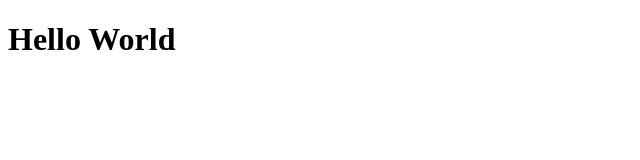
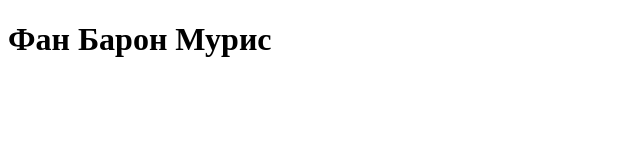
Before and after one commit to zh-konopleova/githelp, a plain HTML site: page index.html in a window 1280 px wide. Shown: the whole page, without its empty margins (0-640 px from the left). Drawn offline with Linux system fonts and the light colour scheme.

Commit message:
modified index.html, about Cat

```diff
--- a/index.html
+++ b/index.html
@@ -1,10 +1,10 @@
 <!DOCTYPE html>
 <html>
     <head>
-        <title>Hello World</title>
+        <title>Повелитель Бреста</title>
     </head>
 
     <body>
-        <h1>Hello World</h1>
+        <h1>Фан Барон Мурис<h1>
     </body>
 </html>
```
